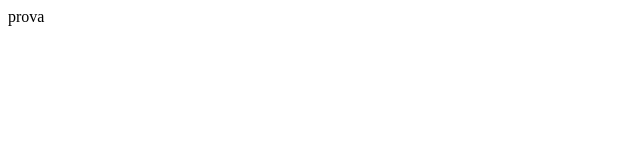
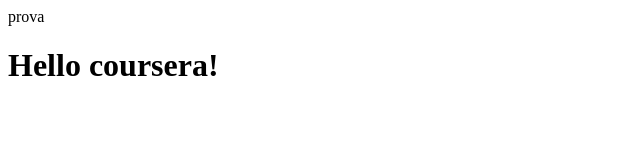
Before and after one commit to FrancescoMazzoncini/HTML-course, a plain HTML site: page site/index.html in a window 1280 px wide. Shown: the whole page, without its empty margins (0-640 px from the left). Drawn offline with Linux system fonts and the light colour scheme.

Commit message:
first attempt

```diff
--- a/site/index.html
+++ b/site/index.html
@@ -1 +1,11 @@
 prova
+<html>
+<head>
+<title>Hello Coursera!</title>
+</head>
+<body>
+  <h1>
+Hello coursera!
+</h1>
+</body>
+</html>
```
